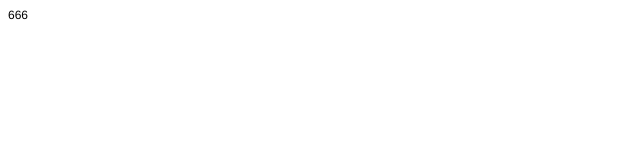
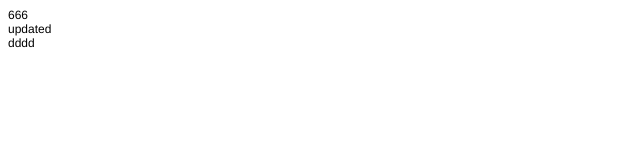
Before and after one commit to attrib1/test2, a plain HTML site: page index.html in a window 1280 px wide. Shown: the full height of the page, 0-640 px from the left. Drawn offline with Linux system fonts and the light colour scheme.

Commit message:
update index

```diff
--- a/index.html
+++ b/index.html
@@ -13,5 +13,7 @@
 </head>
 <body>
 <p class="p1"><span class="s1">666</span></p>
+<p class="p1"><span class="s1">updated</span></p>
+<p class="p1"><span class="s1">dddd</span></p>
 </body>
 </html>
```
